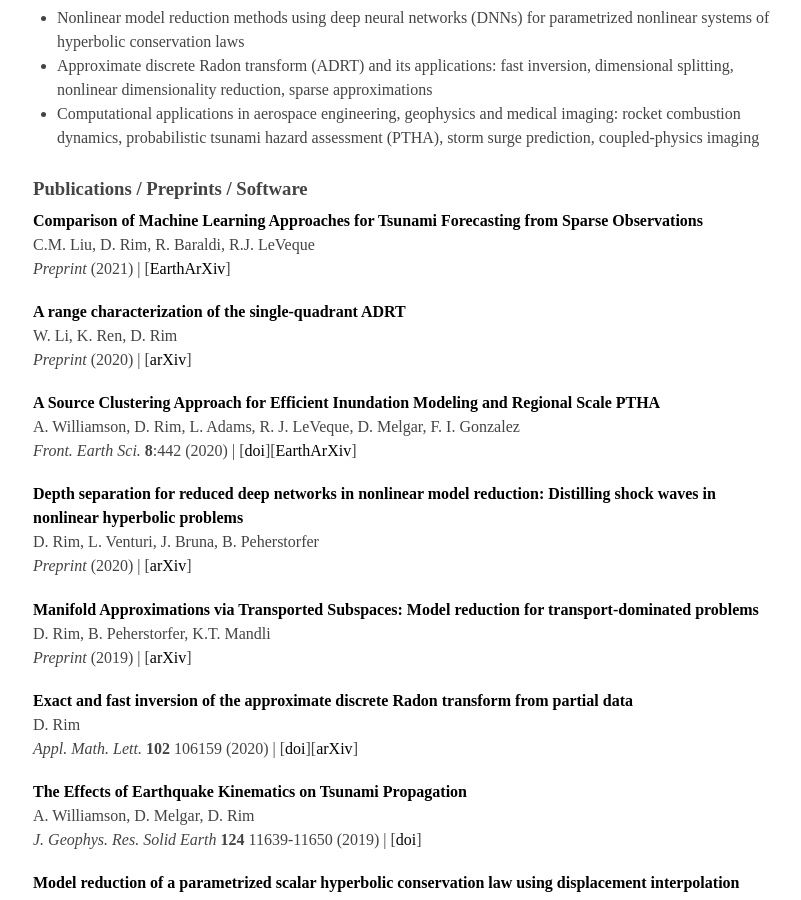
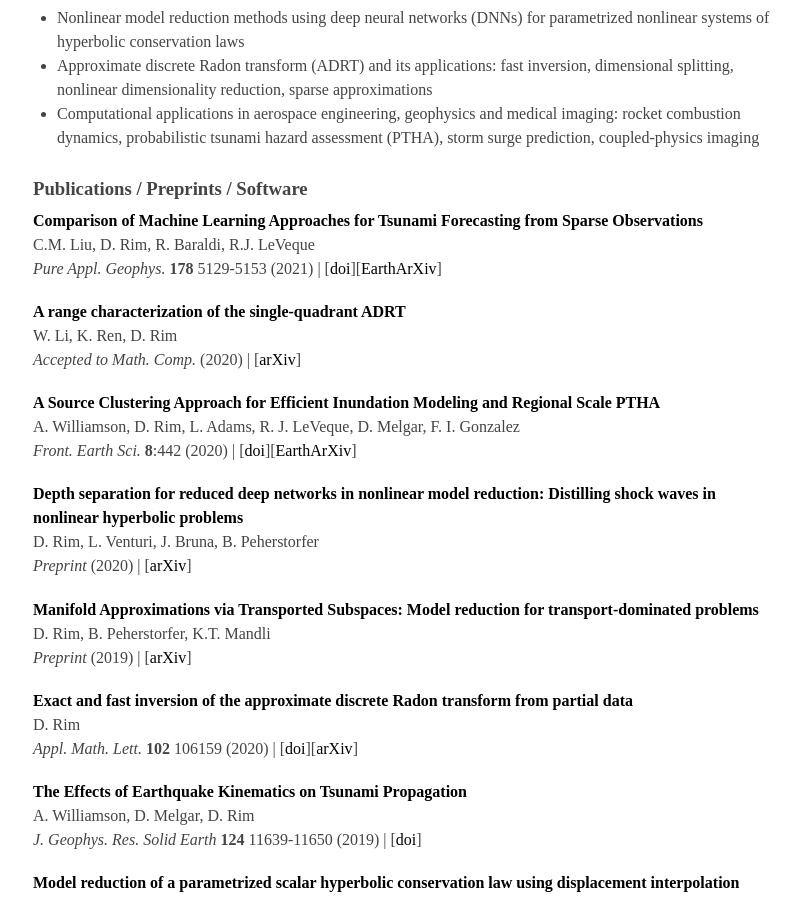
Before and after one commit to dsrim/dsrim.github.io, a Jekyll site: the page built from index.md, in a window 1280 px wide and 900 px high, scrolled down 466 px. Shown: the whole window, without its empty margins (231-1032 px from the left). Built offline with Jekyll 4.4.1, drawn with Linux system fonts in a browser that asks for light colours.

Commit message:
update publications

```diff
--- a/index.md
+++ b/index.md
@@ -73,13 +73,15 @@ pubs:
     - title:    "Comparison of Machine Learning Approaches for Tsunami Forecasting from Sparse Observations"
       author:   "C.M. Liu, D. Rim, R. Baraldi, R.J. LeVeque"
       earxiv:   "https://eartharxiv.org/repository/view/2267/"
-      journal:  "Preprint"
+      doi:      "https://doi.org/10.1007/s00024-021-02841-9"
+      journal:  "Pure Appl. Geophys."
       year:     "2021"
+      numbers:  "**178** 5129-5153"
 
     - title:    "A range characterization of the single-quadrant ADRT"
       author:   "W. Li, K. Ren, D. Rim"
       arxiv:    "http://arxiv.org/abs/2010.05360"
-      journal:  "Preprint"
+      journal:  "Accepted to Math. Comp."
       year:     "2020"
 
     - title:    "A Source Clustering Approach for Efficient Inundation Modeling and Regional Scale PTHA"
```
Also changed, not shown: 4 other files.
